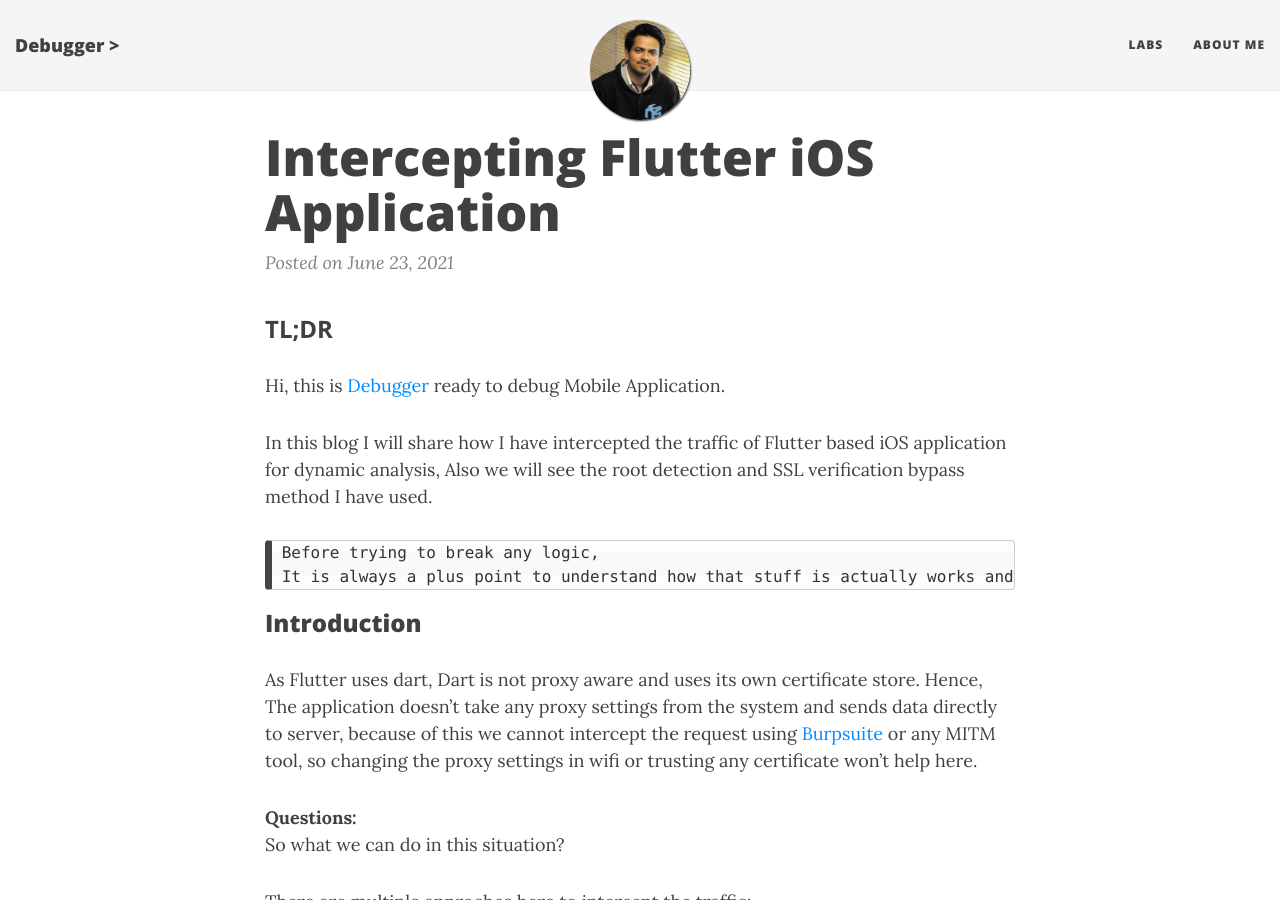
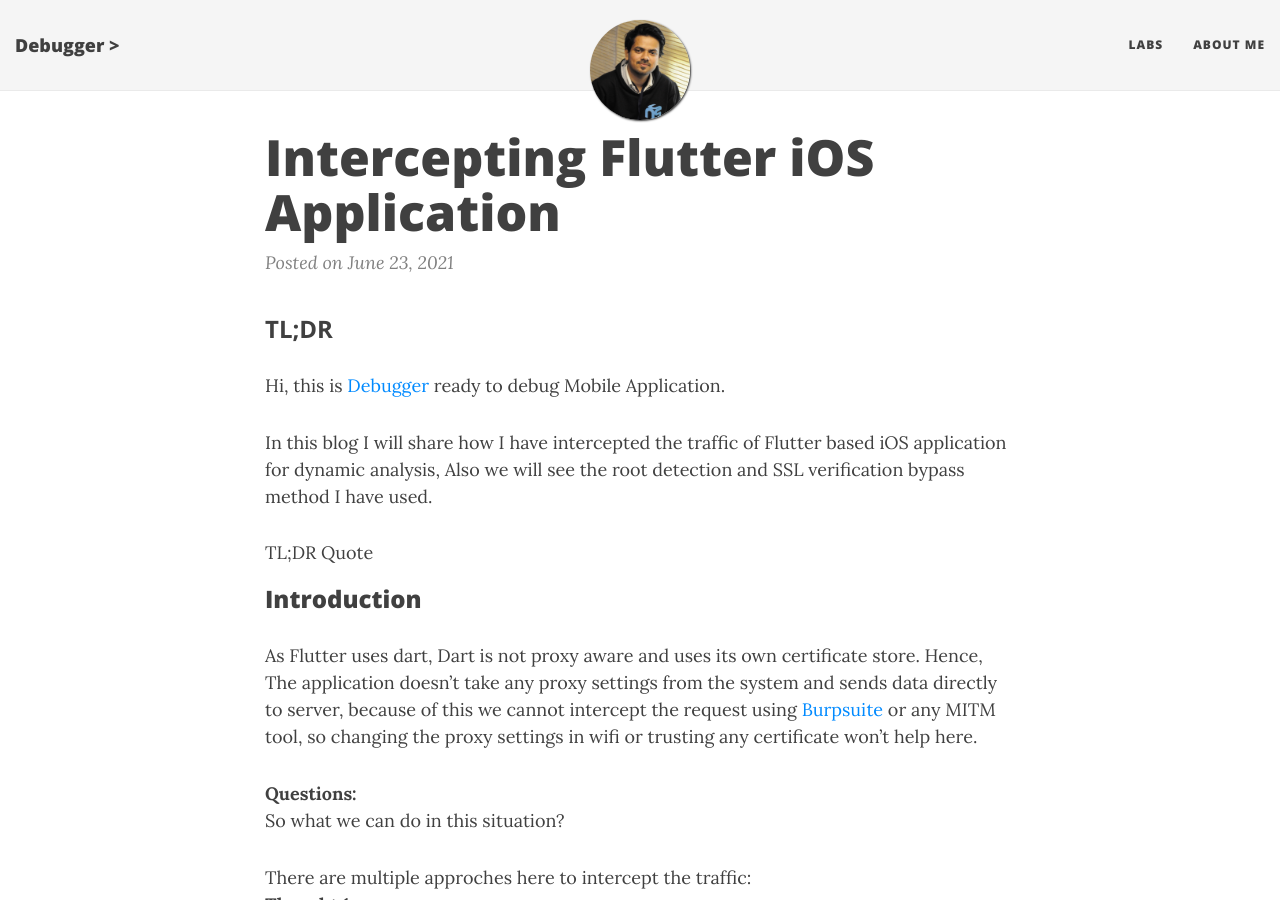
Before and after one commit to bhattsameer/bhattsameer.github.io, a Jekyll site: the page built from _posts/2021/2021-06-23-Intercepting-flutter-iOS-application.md, in a window 1280 px wide and 900 px high. Built offline with Jekyll 4.4.1, drawn with Linux system fonts in a browser that asks for light colours; nearby versions of some CDN libraries.

Commit message:
Update 2021-06-23-Intercepting-flutter-iOS-application.md

````diff
--- a/_posts/2021/2021-06-23-Intercepting-flutter-iOS-application.md
+++ b/_posts/2021/2021-06-23-Intercepting-flutter-iOS-application.md
@@ -11,10 +11,15 @@ Hi, this is [Debugger](https://github.com/bhattsameer) ready to debug Mobile App
 
 In this blog I will share how I have intercepted the traffic of Flutter based iOS application for dynamic analysis, Also we will see the root detection and SSL verification bypass method I have used.
 
+<details><summary>TL;DR Quote</summary>
+<p>
+
 ```
  Before trying to break any logic,
  It is always a plus point to understand how that stuff is actually works and implemented.
 ```
+</p>
+</details>
 
 ### Introduction
 
````
